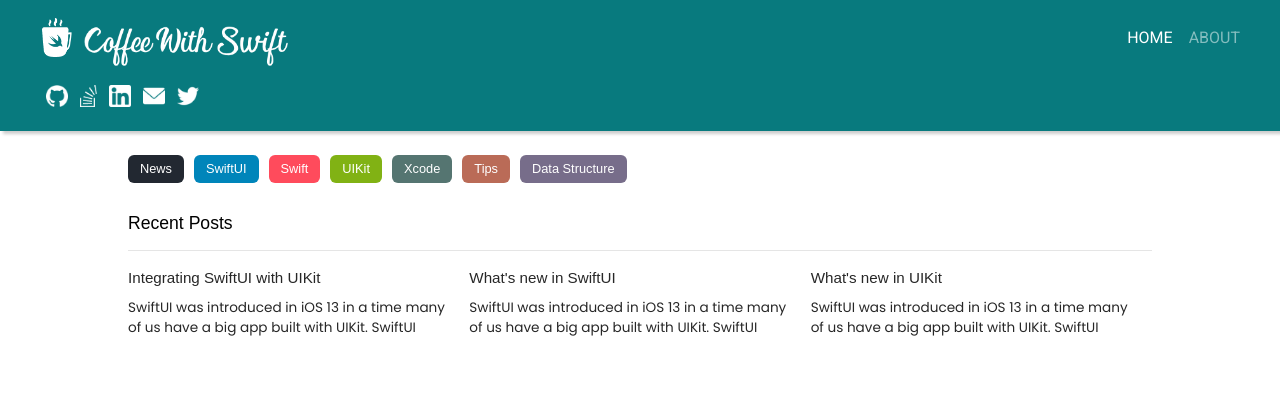
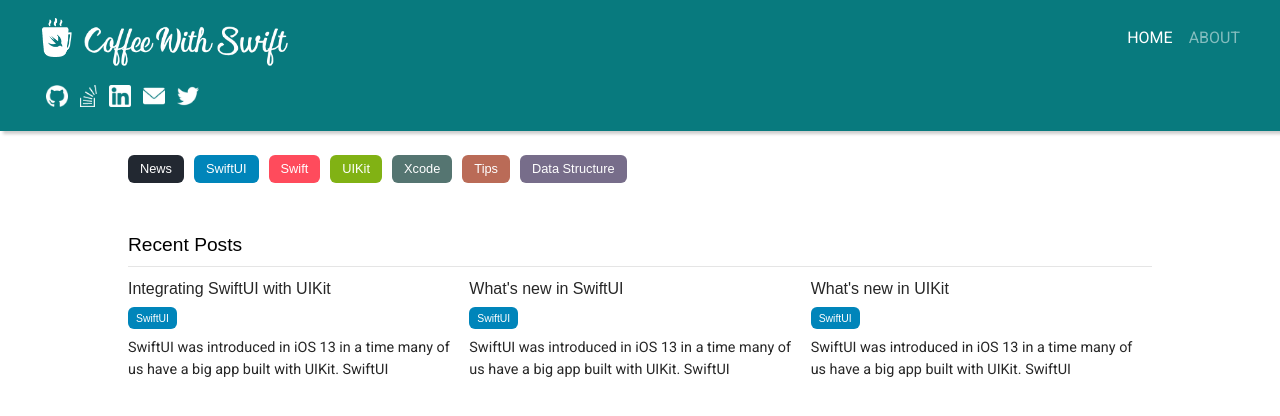
Before and after one commit to KiranJas/KiranJas.github.io, a Vue app: page / in a window 1280 px wide. Shown: the top 416 px of the page. Built offline with nearby package versions, Linux system fonts and the light colour scheme.

Commit message:
Added tags in between title and blog brief content.

```diff
--- a/src/components/BlogBriefComponent.vue
+++ b/src/components/BlogBriefComponent.vue
@@ -7,6 +7,7 @@
     >
       <router-link :to="{ name: 'BlogPage', params: { uuid: row.blogUUID } }">
         <div class="blogTitle">{{row.name}}</div>
+        <b-button style="background-color: #0085ba;" class="tagColor">SwiftUI</b-button>
         <div class="blogContent">{{row.content}}</div>
       </router-link>
 
@@ -15,7 +16,7 @@
 </template>
 
 <script>
-import recentPostsData from "../handler_files/recent_posts.json";
+import recentPostsData from "../handler_files/Recent_posts.json";
 
 export default {
   name: "BlogBriefCom",
@@ -41,15 +42,33 @@ export default {
 
 .blogTitle {
   margin-top: 20px;
-  font-family: "Poppins-Medium", sans-serif;
-  font-size: 0.95rem;
+  font-family: "Roboto-Medium", sans-serif;
+  font-size: 1.0rem;
   color: #272727;
 }
 
 .blogContent {
   margin-top: 8px;
-  font-family: "Poppins", sans-serif;
-  font-size: 0.85rem;
+  font-family: 'Roboto', sans-serif;
+  font-size: 0.9rem;
   color: #272727;
 }
+
+.tagColor {
+  background-color: #d2f6c5;
+  color: white;
+  align-content: left;
+  text-align: left;
+
+  font-family: "Roboto-bold", sans-serif;
+  font-size: 0.65rem;
+  padding-top: 4px;
+  padding-bottom: 3px;
+  padding-left: 8px;
+  padding-right: 8px;
+  border-radius: 6px;
+  border-width: 0px;
+
+  margin-top: 6px;
+}
 </style>
--- a/src/components/Header.vue
+++ b/src/components/Header.vue
@@ -92,17 +92,5 @@ export default {
   font-size: bold;
 }
 
-.tagColor {
-  background-color: #d2f6c5;
-  color: black;
-  align-content: left;
-  text-align: left;
-  margin: 0px 0px 20px 10px;
 
-  font-family: "Poppins-Medium", sans-serif;
-  font-size: 0.8rem;
-  padding-top: 4px;
-  padding-bottom: 4px;
-  border-radius: 6px;
-}
 </style>
--- a/src/components/TitleDeclarationComponent.vue
+++ b/src/components/TitleDeclarationComponent.vue
@@ -1,7 +1,7 @@
 <template>
     <div class="generic">
         <h6 class="titleLayout"> Recent Posts </h6>
-        <hr/>
+        <hr class="hrTheme"/>
     </div>
 </template>
 
@@ -20,7 +20,12 @@ export default {
 }
 .titleLayout {
     font-family: 'Roboto-Medium', sans-serif;
-    font-size: 1.1rem;
+    font-size: 1.2rem;
     color: black;
 }
+
+.hrTheme {
+    margin-top: 10px;
+    margin-bottom: 10px;
+}
 </style>
--- a/src/views/Home.vue
+++ b/src/views/Home.vue
@@ -54,12 +54,12 @@ export default {
   align-content: left;
   text-align: left;
 
-  font-family: "Poppins-Medium", sans-serif;
+  font-family: "Roboto-bold", sans-serif;
   font-size: 0.8rem;
   padding-top: 4px;
   padding-bottom: 4px;
   border-radius: 6px;
   border-width: 0px;
-  margin-bottom: 30px;
+  margin-bottom: 50px;
 }
 </style>
```
Also changed, not shown: src/handler_files/Tags_info.json (added, +39 -0 lines).
